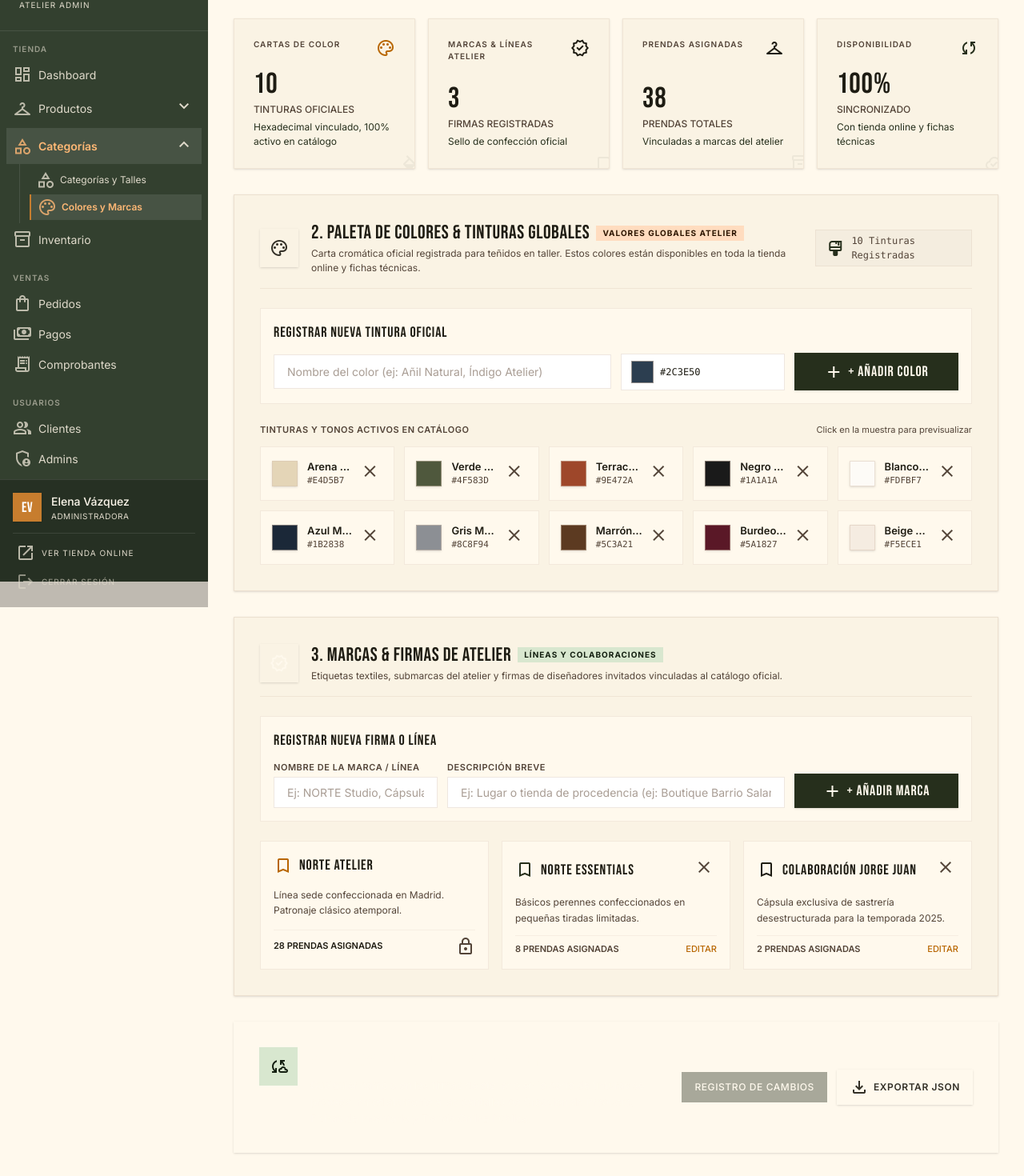
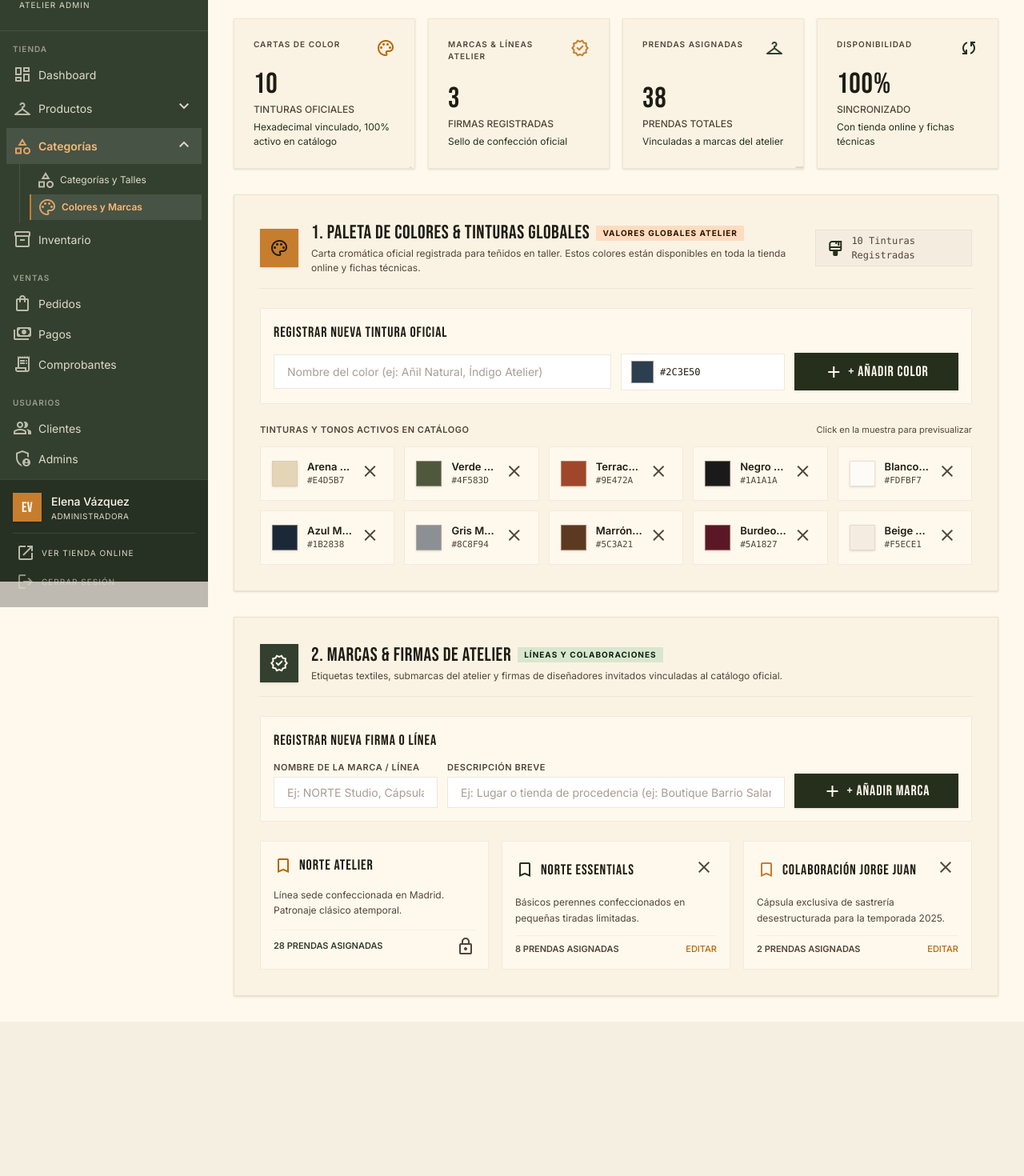
Before and after one commit to Angelussz/proyecto-norte, a Next.js app: page /admin/categorias/colores-marcas in a window 1280 px wide. Shown: the part 73-1543 px from the top of the page at 80% size. After the commit the page ends 1350 px from the top, so only its background shows below. Built offline with nearby package versions, Linux system fonts and the light colour scheme.

Commit message:
fix(admin): corregir tamaño de watermarks, colores de iconos de sección, numeración y quitar banner inferior

```diff
--- a/app/globals.css
+++ b/app/globals.css
@@ -48,6 +48,9 @@
   --color-secondary-fixed-dim: #bccbb4;
   --color-on-secondary-fixed: #131f10;
   --color-on-secondary-fixed-variant: #3d4a39;
+
+  --color-mustard: #c77d2e;
+  --color-forest-green: #33402f;
 
   --color-tertiary: #5e5c59;
   --color-tertiary-container: #777471;
--- a/features/admin/components/admin-colors-brands-view.tsx
+++ b/features/admin/components/admin-colors-brands-view.tsx
@@ -69,9 +69,6 @@ export function AdminColorsBrandsView() {
 
   // Edit Brand Modal
   const [editingBrand, setEditingBrand] = useState<AtelierBrand | null>(null);
-
-  // Changelog Modal
-  const [showChangelogModal, setShowChangelogModal] = useState(false);
 
   // Preview Color Modal
   const [previewColor, setPreviewColor] = useState<OfficialColor | null>(null);
@@ -160,27 +157,6 @@ export function AdminColorsBrandsView() {
     setEditingBrand(null);
   }
 
-  // Export JSON
-  function handleExportJson() {
-    const exportPayload = {
-      atelier: "NORTE Atelier Madrid",
-      version: "2025.1",
-      exportedAt: new Date().toISOString(),
-      officialColors: colors,
-      atelierBrands: brands,
-    };
-    const jsonBlob = new Blob([JSON.stringify(exportPayload, null, 2)], {
-      type: "application/json",
-    });
-    const downloadUrl = URL.createObjectURL(jsonBlob);
-    const anchor = document.createElement("a");
-    anchor.href = downloadUrl;
-    anchor.download = `norte_colores_y_marcas_${new Date().toISOString().slice(0, 10)}.json`;
-    anchor.click();
-    URL.revokeObjectURL(downloadUrl);
-    triggerNotice("Archivo JSON de colores y marcas exportado correctamente.");
-  }
-
   const totalAssignedGarments = brands.reduce((acc, b) => acc + b.assignedItems, 0);
 
   return (
@@ -197,14 +173,14 @@ export function AdminColorsBrandsView() {
         {/* ── 1. Top 4 KPI Cards ── */}
         <div className="grid grid-cols-1 sm:grid-cols-2 lg:grid-cols-4 gap-4">
           {/* KPI 1: Cartas de Color */}
-          <div className="bg-surface-container-low p-6 flex flex-col justify-between relative overflow-hidden group border border-outline-variant/30 shadow-sm">
-            <div className="flex items-start justify-between">
+          <div className="bg-surface-container-low p-6 flex flex-col justify-between relative overflow-hidden group border border-outline-variant/30 shadow-sm min-h-[140px]">
+            <div className="flex items-start justify-between relative z-10">
               <span className="font-inter text-[10px] text-on-surface-variant uppercase tracking-widest font-semibold">
                 Cartas de Color
               </span>
               <span className="material-symbols-outlined text-primary text-[20px]">palette</span>
             </div>
-            <div className="mt-4">
+            <div className="mt-4 relative z-10">
               <span className="font-headline text-[36px] text-on-surface tracking-wide block leading-none">
                 {colors.length}
               </span>
@@ -215,20 +191,21 @@ export function AdminColorsBrandsView() {
                 Hexadecimal vinculado, 100% activo en catálogo
               </p>
             </div>
-            <div className="absolute -right-2 -bottom-3 opacity-5 pointer-events-none select-none">
-              <span className="material-symbols-outlined text-[88px] text-on-surface">colors</span>
+            {/* Watermark grande como en modelo1-norte/screen.png */}
+            <div className="absolute -right-3 -bottom-5 pointer-events-none select-none text-on-surface-variant/15 flex items-center justify-center">
+              <span className="material-symbols-outlined text-[130px] leading-none">colors</span>
             </div>
           </div>
 
           {/* KPI 2: Marcas & Líneas Atelier */}
-          <div className="bg-surface-container-low p-6 flex flex-col justify-between relative overflow-hidden group border border-outline-variant/30 shadow-sm">
-            <div className="flex items-start justify-between">
+          <div className="bg-surface-container-low p-6 flex flex-col justify-between relative overflow-hidden group border border-outline-variant/30 shadow-sm min-h-[140px]">
+            <div className="flex items-start justify-between relative z-10">
               <span className="font-inter text-[10px] text-on-surface-variant uppercase tracking-widest font-semibold">
                 Marcas &amp; Líneas Atelier
               </span>
               <span className="material-symbols-outlined text-mustard text-[20px]">verified</span>
             </div>
-            <div className="mt-4">
+            <div className="mt-4 relative z-10">
               <span className="font-headline text-[36px] text-on-surface tracking-wide block leading-none">
                 {brands.length}
               </span>
@@ -239,14 +216,15 @@ export function AdminColorsBrandsView() {
                 Sello de confección oficial
               </p>
             </div>
-            <div className="absolute -right-2 -bottom-3 opacity-5 pointer-events-none select-none">
-              <span className="material-symbols-outlined text-[88px] text-on-surface">label</span>
+            {/* Watermark grande como en modelo1-norte/screen.png */}
+            <div className="absolute -right-3 -bottom-5 pointer-events-none select-none text-on-surface-variant/15 flex items-center justify-center">
+              <span className="material-symbols-outlined text-[130px] leading-none">label</span>
             </div>
           </div>
 
           {/* KPI 3: Prendas Asignadas */}
-          <div className="bg-surface-container-low p-6 flex flex-col justify-between relative overflow-hidden group border border-outline-variant/30 shadow-sm">
-            <div className="flex items-start justify-between">
+          <div className="bg-surface-container-low p-6 flex flex-col justify-between relative overflow-hidden group border border-outline-variant/30 shadow-sm min-h-[140px]">
+            <div className="flex items-start justify-between relative z-10">
               <span className="font-inter text-[10px] text-on-surface-variant uppercase tracking-widest font-semibold">
                 Prendas Asignadas
               </span>
@@ -254,7 +232,7 @@ export function AdminColorsBrandsView() {
                 checkroom
               </span>
             </div>
-            <div className="mt-4">
+            <div className="mt-4 relative z-10">
               <span className="font-headline text-[36px] text-on-surface tracking-wide block leading-none">
                 {totalAssignedGarments}
               </span>
@@ -265,22 +243,23 @@ export function AdminColorsBrandsView() {
                 Vinculadas a marcas del atelier
               </p>
             </div>
-            <div className="absolute -right-2 -bottom-3 opacity-5 pointer-events-none select-none">
-              <span className="material-symbols-outlined text-[88px] text-on-surface">
+            {/* Watermark grande como en modelo1-norte/screen.png */}
+            <div className="absolute -right-3 -bottom-5 pointer-events-none select-none text-on-surface-variant/15 flex items-center justify-center">
+              <span className="material-symbols-outlined text-[130px] leading-none">
                 inventory_2
               </span>
             </div>
           </div>
 
           {/* KPI 4: Disponibilidad */}
-          <div className="bg-surface-container-low p-6 flex flex-col justify-between relative overflow-hidden group border border-outline-variant/30 shadow-sm">
-            <div className="flex items-start justify-between">
+          <div className="bg-surface-container-low p-6 flex flex-col justify-between relative overflow-hidden group border border-outline-variant/30 shadow-sm min-h-[140px]">
+            <div className="flex items-start justify-between relative z-10">
               <span className="font-inter text-[10px] text-on-surface-variant uppercase tracking-widest font-semibold">
                 Disponibilidad
               </span>
               <span className="material-symbols-outlined text-secondary text-[20px]">sync</span>
             </div>
-            <div className="mt-4">
+            <div className="mt-4 relative z-10">
               <span className="font-headline text-[36px] text-on-surface tracking-wide block leading-none">
                 100%
               </span>
@@ -291,28 +270,29 @@ export function AdminColorsBrandsView() {
                 Con tienda online y fichas técnicas
               </p>
             </div>
-            <div className="absolute -right-2 -bottom-3 opacity-5 pointer-events-none select-none">
-              <span className="material-symbols-outlined text-[88px] text-on-surface">
+            {/* Watermark grande como en modelo1-norte/screen.png */}
+            <div className="absolute -right-3 -bottom-5 pointer-events-none select-none text-on-surface-variant/15 flex items-center justify-center">
+              <span className="material-symbols-outlined text-[130px] leading-none">
                 cloud_done
               </span>
             </div>
           </div>
         </div>
 
-        {/* ── 2. SECCIÓN: Paleta de Colores & Tinturas Globales ── */}
+        {/* ── 2. SECCIÓN 1: Paleta de Colores & Tinturas Globales ── */}
         <section className="bg-surface-container-low p-6 lg:p-8 shadow-sm border border-outline-variant/40 flex flex-col gap-6">
-          {/* Header de la Sección 2 */}
+          {/* Header de la Sección 1 */}
           <div className="flex flex-col sm:flex-row sm:items-center justify-between gap-3 pb-4 border-b border-outline-variant/30">
             <div className="flex items-center gap-4">
-              <div className="w-12 h-12 bg-mustard flex items-center justify-center shrink-0 shadow-sm">
-                <span className="material-symbols-outlined text-inverse-surface text-[26px]">
+              <div className="w-12 h-12 bg-[#c77d2e] flex items-center justify-center shrink-0 shadow-sm">
+                <span className="material-symbols-outlined text-[#1e1c13] text-[26px]">
                   palette
                 </span>
               </div>
               <div>
                 <div className="flex items-center gap-2 flex-wrap">
                   <h2 className="font-headline text-[24px] uppercase tracking-wide text-on-surface leading-tight">
-                    2. PALETA DE COLORES &amp; TINTURAS GLOBALES
+                    1. PALETA DE COLORES &amp; TINTURAS GLOBALES
                   </h2>
                   <span className="px-2 py-0.5 bg-primary-fixed text-on-primary-fixed font-inter text-[10px] uppercase font-bold tracking-widest">
                     VALORES GLOBALES ATELIER
@@ -423,7 +403,7 @@ export function AdminColorsBrandsView() {
                   <button
                     type="button"
                     onClick={() => handleDeleteColor(color.id)}
-                    className="text-on-surface-variant hover:text-error transition-colors p-1 shrink-0 ml-1"
+                    className="text-on-surface-variant hover:text-error transition-colors p-1 shrink-0 ml-1 cursor-pointer"
                     title={`Eliminar color ${color.name}`}
                   >
                     <span className="material-symbols-outlined text-[16px]">close</span>
@@ -434,12 +414,12 @@ export function AdminColorsBrandsView() {
           </div>
         </section>
 
-        {/* ── 3. SECCIÓN: Marcas & Firmas de Atelier ── */}
+        {/* ── 3. SECCIÓN 2: Marcas & Firmas de Atelier ── */}
         <section className="bg-surface-container-low p-6 lg:p-8 shadow-sm border border-outline-variant/40 flex flex-col gap-6">
-          {/* Header de la Sección 3 */}
+          {/* Header de la Sección 2 */}
           <div className="flex flex-col sm:flex-row sm:items-center justify-between gap-3 pb-4 border-b border-outline-variant/30">
             <div className="flex items-center gap-4">
-              <div className="w-12 h-12 bg-forest-green flex items-center justify-center shrink-0 shadow-sm">
+              <div className="w-12 h-12 bg-[#33402f] flex items-center justify-center shrink-0 shadow-sm">
                 <span className="material-symbols-outlined text-[#fff9ed] text-[26px]">
                   verified
                 </span>
@@ -447,7 +427,7 @@ export function AdminColorsBrandsView() {
               <div>
                 <div className="flex items-center gap-2 flex-wrap">
                   <h2 className="font-headline text-[24px] uppercase tracking-wide text-on-surface leading-tight">
-                    3. MARCAS &amp; FIRMAS DE ATELIER
+                    2. MARCAS &amp; FIRMAS DE ATELIER
                   </h2>
                   <span className="px-2 py-0.5 bg-secondary-fixed text-on-secondary-fixed font-inter text-[10px] uppercase font-bold tracking-widest">
                     LÍNEAS Y COLABORACIONES
@@ -537,7 +517,7 @@ export function AdminColorsBrandsView() {
                       <button
                         type="button"
                         onClick={() => handleDeleteBrand(brand.id)}
-                        className="text-on-surface-variant hover:text-error transition-colors p-1"
+                        className="text-on-surface-variant hover:text-error transition-colors p-1 cursor-pointer"
                         title={`Eliminar marca ${brand.name}`}
                       >
                         <span className="material-symbols-outlined text-[16px]">close</span>
@@ -577,42 +557,6 @@ export function AdminColorsBrandsView() {
             })}
           </div>
         </section>
-
-        {/* ── 4. Banner de Sincronización Automática de Taller ── */}
-        <div className="bg-forest-green text-[#fff9ed] p-6 lg:p-8 flex flex-col md:flex-row items-start md:items-center justify-between gap-6 shadow-sm">
-          <div className="flex items-start gap-4 max-w-2xl">
-            <div className="w-12 h-12 bg-secondary-fixed text-on-secondary-fixed flex items-center justify-center shrink-0">
-              <span className="material-symbols-outlined text-[24px]">cloud_sync</span>
-            </div>
-            <div className="flex flex-col">
-              <span className="font-headline text-[22px] tracking-wide uppercase text-[#fff9ed]">
-                Sincronización Automática de Taller
-              </span>
-              <p className="font-inter text-[13px] text-[#fff9ed]/80 leading-relaxed mt-1">
-                Cualquier cambio en las firmas de atelier o en la carta de tinturas se propaga
-                inmediatamente a las pantallas de Creación de Producto, Fichas de Inventario y
-                Tienda Online Pública.
-              </p>
-            </div>
-          </div>
-          <div className="flex items-center gap-3 self-stretch sm:self-auto shrink-0">
-            <button
-              type="button"
-              onClick={() => setShowChangelogModal(true)}
-              className="px-4 py-2.5 bg-secondary/40 text-[#fff9ed] hover:bg-secondary/60 transition-colors font-inter text-[12px] uppercase tracking-wider font-medium rounded-none cursor-pointer"
-            >
-              Registro de Cambios
-            </button>
-            <button
-              type="button"
-              onClick={handleExportJson}
-              className="px-4 py-2.5 bg-mustard text-inverse-surface hover:bg-mustard/90 transition-colors font-inter text-[12px] uppercase tracking-wider font-semibold flex items-center gap-1.5 rounded-none cursor-pointer shadow-sm"
-            >
-              <span className="material-symbols-outlined text-[16px]">download</span>
-              <span>Exportar JSON</span>
-            </button>
-          </div>
-        </div>
       </div>
 
       {/* ── Modal: Editar Marca ── */}
@@ -626,7 +570,7 @@ export function AdminColorsBrandsView() {
               <button
                 type="button"
                 onClick={() => setEditingBrand(null)}
-                className="text-on-surface-variant hover:text-on-surface"
+                className="text-on-surface-variant hover:text-on-surface cursor-pointer"
               >
                 <span className="material-symbols-outlined text-[20px]">close</span>
               </button>
@@ -661,74 +605,16 @@ export function AdminColorsBrandsView() {
               <button
                 type="button"
                 onClick={() => setEditingBrand(null)}
-                className="px-4 py-2 border border-outline-variant/60 font-inter text-[12px] uppercase tracking-wider text-on-surface hover:bg-surface-container rounded-none"
+                className="px-4 py-2 border border-outline-variant/60 font-inter text-[12px] uppercase tracking-wider text-on-surface hover:bg-surface-container rounded-none cursor-pointer"
               >
                 Cancelar
               </button>
               <button
                 type="button"
                 onClick={handleSaveEditBrand}
-                className="px-5 py-2 bg-primary hover:bg-primary-container text-on-primary font-inter text-[12px] uppercase tracking-wider font-semibold rounded-none"
+                className="px-5 py-2 bg-primary hover:bg-primary-container text-on-primary font-inter text-[12px] uppercase tracking-wider font-semibold rounded-none cursor-pointer"
               >
                 Guardar Cambios
-              </button>
-            </div>
-          </div>
-        </div>
-      )}
-
-      {/* ── Modal: Registro de Cambios (Changelog) ── */}
-      {showChangelogModal && (
-        <div className="fixed inset-0 z-50 bg-black/50 backdrop-blur-xs flex items-center justify-center p-4">
-          <div className="bg-surface max-w-xl w-full p-6 border border-outline-variant shadow-xl flex flex-col gap-4 animate-in fade-in zoom-in-95 duration-150">
-            <div className="flex items-center justify-between border-b border-outline-variant/30 pb-3">
-              <div className="flex items-center gap-2">
-                <span className="material-symbols-outlined text-primary text-[20px]">history</span>
-                <h3 className="font-headline text-[20px] uppercase tracking-wide text-on-surface">
-                  REGISTRO DE CAMBIOS Y SINCRONIZACIÓN
-                </h3>
-              </div>
-              <button
-                type="button"
-                onClick={() => setShowChangelogModal(false)}
-                className="text-on-surface-variant hover:text-on-surface"
-              >
-                <span className="material-symbols-outlined text-[20px]">close</span>
-              </button>
-            </div>
-            <div className="flex flex-col gap-3 font-inter text-[13px] max-h-72 overflow-y-auto pr-1">
-              <div className="p-3 bg-surface-container-lowest border border-outline-variant/30 flex flex-col gap-1">
-                <div className="flex items-center justify-between">
-                  <span className="font-semibold text-on-surface">Carta de Color Sincronizada</span>
-                  <span className="text-on-surface-variant text-[11px] font-mono">Hoy, 10:25</span>
-                </div>
-                <p className="text-on-surface-variant text-[12px]">
-                  10 tinturas oficiales propagadas al motor de catálogo textil y a la tienda online.
-                </p>
-                <span className="text-[10px] text-forest-green font-semibold uppercase mt-0.5">
-                  Operador: Elena Vázquez
-                </span>
-              </div>
-              <div className="p-3 bg-surface-container-lowest border border-outline-variant/30 flex flex-col gap-1">
-                <div className="flex items-center justify-between">
-                  <span className="font-semibold text-on-surface">Marca Agregada: Jorge Juan</span>
-                  <span className="text-on-surface-variant text-[11px] font-mono">Ayer, 18:40</span>
-                </div>
-                <p className="text-on-surface-variant text-[12px]">
-                  Se vinculó la cápsula de sastrería desestructurada 2025 con 2 prendas asignadas.
-                </p>
-                <span className="text-[10px] text-forest-green font-semibold uppercase mt-0.5">
-                  Operador: Elena Vázquez
-                </span>
-              </div>
-            </div>
-            <div className="flex justify-end pt-3 border-t border-outline-variant/30">
-              <button
-                type="button"
-                onClick={() => setShowChangelogModal(false)}
-                className="px-5 py-2 bg-secondary hover:bg-forest-green text-[#fff9ed] font-inter text-[12px] uppercase tracking-wider rounded-none"
-              >
-                Entendido
               </button>
             </div>
           </div>
@@ -746,7 +632,7 @@ export function AdminColorsBrandsView() {
               <button
                 type="button"
                 onClick={() => setPreviewColor(null)}
-                className="text-on-surface-variant hover:text-on-surface"
+                className="text-on-surface-variant hover:text-on-surface cursor-pointer"
               >
                 <span className="material-symbols-outlined text-[18px]">close</span>
               </button>
@@ -770,7 +656,7 @@ export function AdminColorsBrandsView() {
             <button
               type="button"
               onClick={() => setPreviewColor(null)}
-              className="w-full py-2 bg-primary hover:bg-primary-container text-on-primary font-inter text-[12px] uppercase tracking-wider rounded-none"
+              className="w-full py-2 bg-primary hover:bg-primary-container text-on-primary font-inter text-[12px] uppercase tracking-wider rounded-none cursor-pointer"
             >
               Cerrar Muestra
             </button>
```
